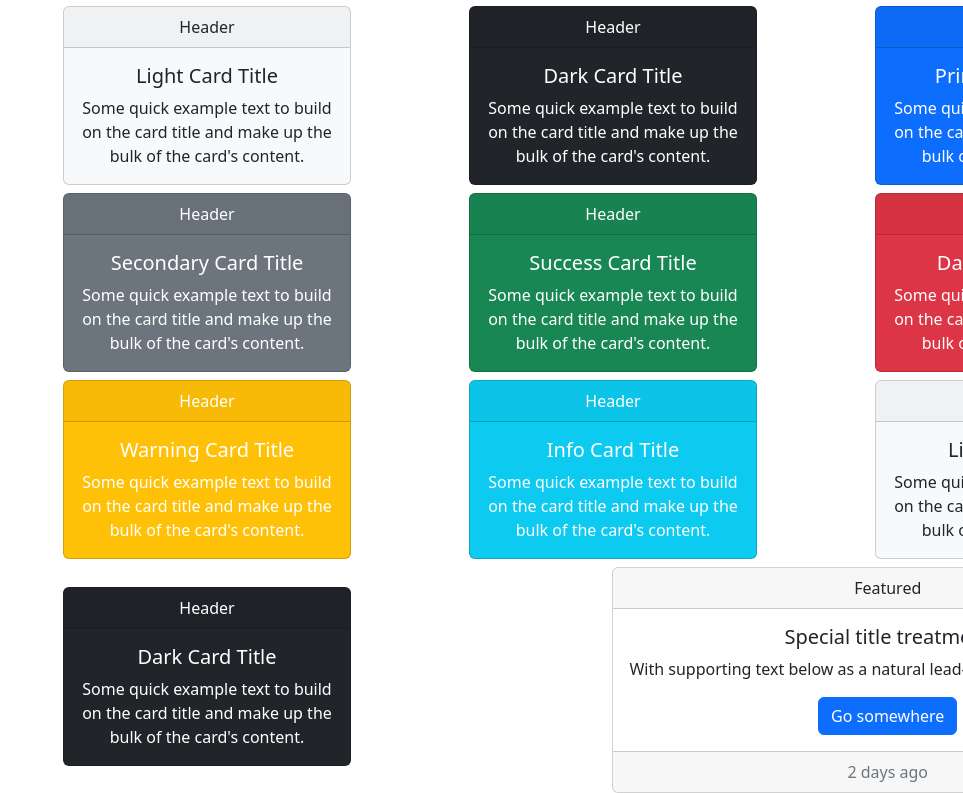
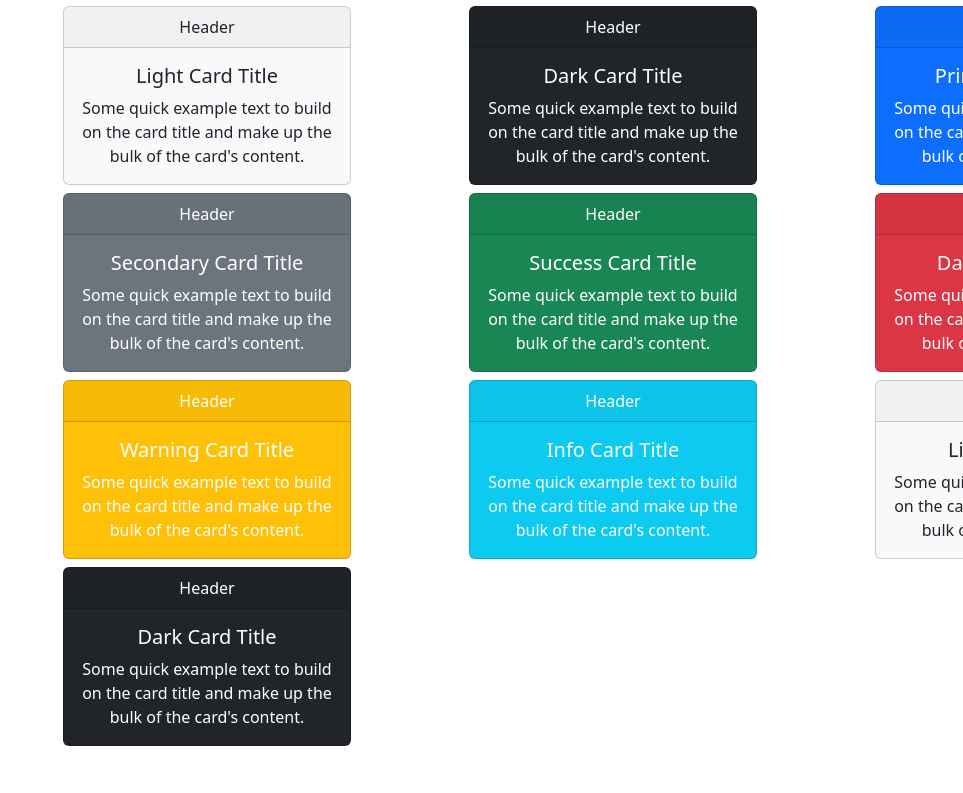
Before and after one commit to aziz4ammar/template-of-react.js-website, a React (Create React App) app: page / in a window 1280 px wide. Shown: the part 524-1317 px from the top of the page, without its empty margins (317-1280 px from the left). After the commit the page ends 1278 px from the top, so only its background shows below. Built offline with nearby package versions, Linux system fonts and the light colour scheme.

Commit message:
making it better

```diff
--- a/src/App.js
+++ b/src/App.js
@@ -1,10 +1,12 @@
 import './App.css';
+import Body from './components/body/Body';
 import Navbaro from './components/head/Navbaro';
 
 function App() {
   return (
     <div className="App">
     <Navbaro/>
+    <Body/>
     </div>
   );
 }
--- a/src/components/body/Body.jsx
+++ b/src/components/body/Body.jsx
@@ -62,7 +62,7 @@ function Body() {
         </Card>
 
       ))}
-    <Footer/>
+
     </div>
   );
 }
--- a/src/components/head/Navbaro.jsx
+++ b/src/components/head/Navbaro.jsx
@@ -59,7 +59,6 @@ function Navbaro() {
         </Navbar>
       ))}
     </>
-    <Body/>
     </div>
   );
 }
```
